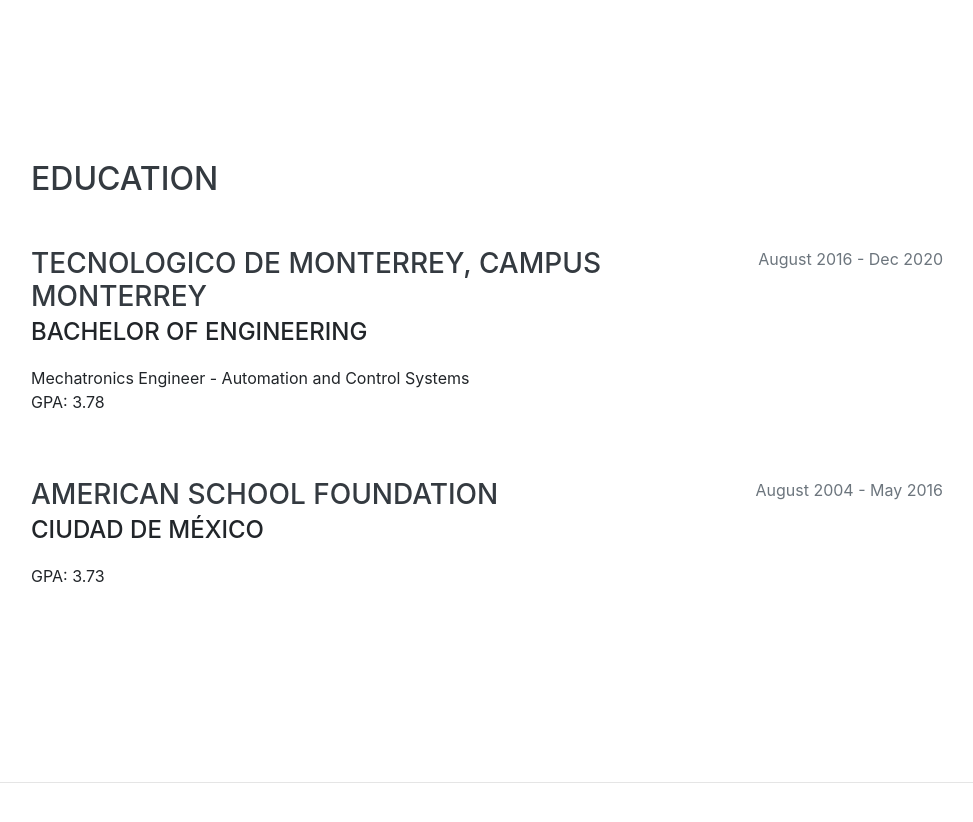
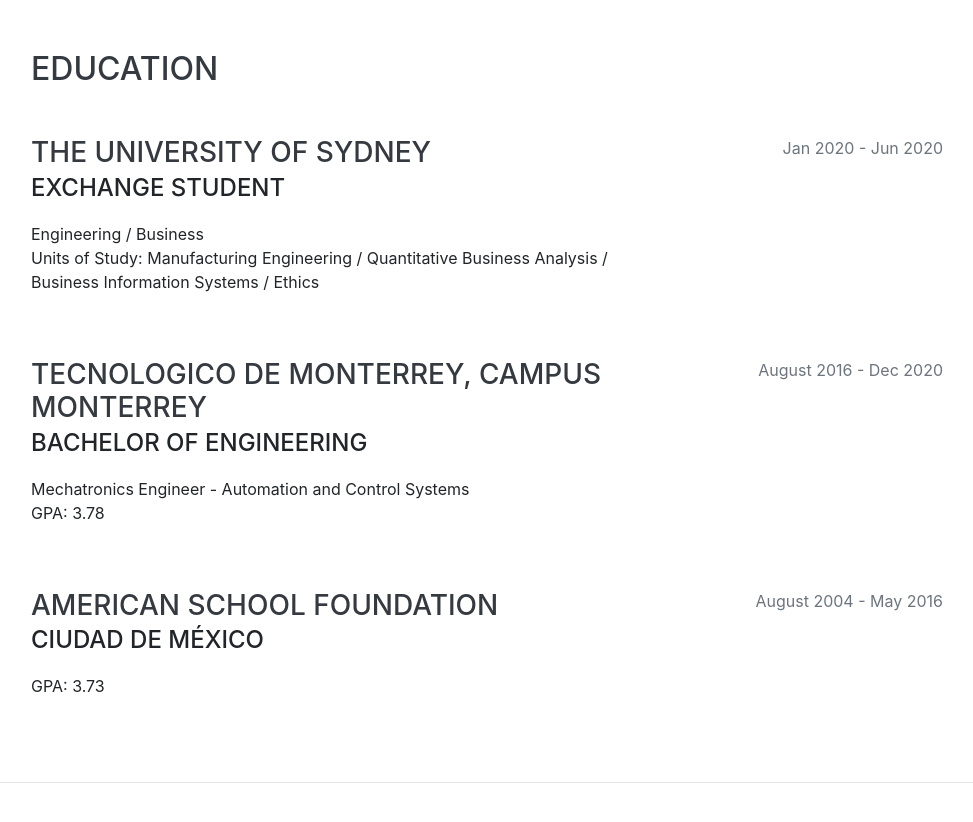
Before and after one commit to liamloft/Resume, a website with bundled scripts: page index.html in a window 1280 px wide. Shown: the part 1620-2442 px from the top of the page, without its empty margins (289-1262 px from the left). Built offline with nearby package versions, Linux system fonts and the light colour scheme; a web font is replaced by a local one.

Commit message:
Update USYD info

```diff
--- a/index.html
+++ b/index.html
@@ -121,6 +121,18 @@
     <section class="resume-section p-3 p-lg-5 d-flex align-items-center" id="education">
       <div class="w-100">
         <h2 class="mb-5">Education</h2>
+
+         <div class="resume-item d-flex flex-column flex-md-row justify-content-between mb-5">
+             <div class="resume-content">
+                 <h3 class="mb-0">The University of Sydney</h3>
+                 <div class="subheading mb-3">Exchange Student</div>
+                 <div>Engineering / Business</div>
+                 <p>Units of Study: Manufacturing Engineering / Quantitative Business Analysis / Business Information Systems / Ethics</p>
+             </div>
+             <div class="resume-date text-md-right">
+                 <span class="text-secondary">Jan 2020 - Jun 2020</span>
+             </div>
+         </div>
 
         <div class="resume-item d-flex flex-column flex-md-row justify-content-between mb-5">
           <div class="resume-content">
```
